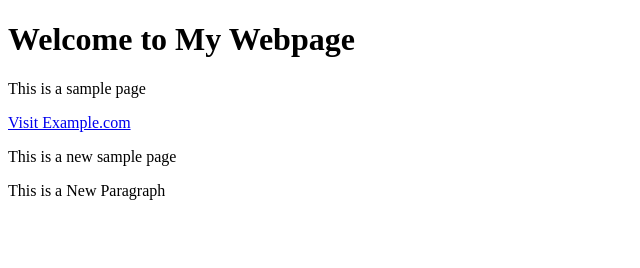
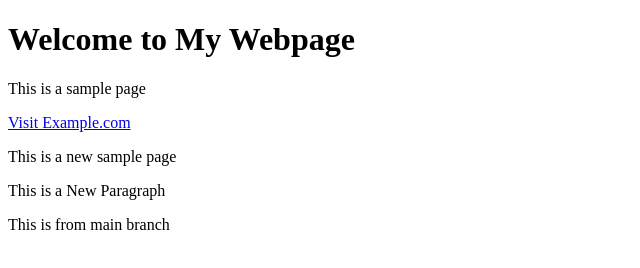
Before and after one commit to RupeshBob/myproject, a plain HTML site: page index.html in a window 1280 px wide. Shown: the whole page, without its empty margins (0-640 px from the left). Drawn offline with Linux system fonts and the light colour scheme.

Commit message:
Update index.html from main branch

```diff
--- a/index.html
+++ b/index.html
@@ -10,5 +10,6 @@
   <a href="https://www.example.com">Visit Example.com</a>
   <p>This is a new sample page</p>
   <p>This is a New Paragraph</p>
+  <p>This is from main branch</p>
 </body>
 </html>
```
